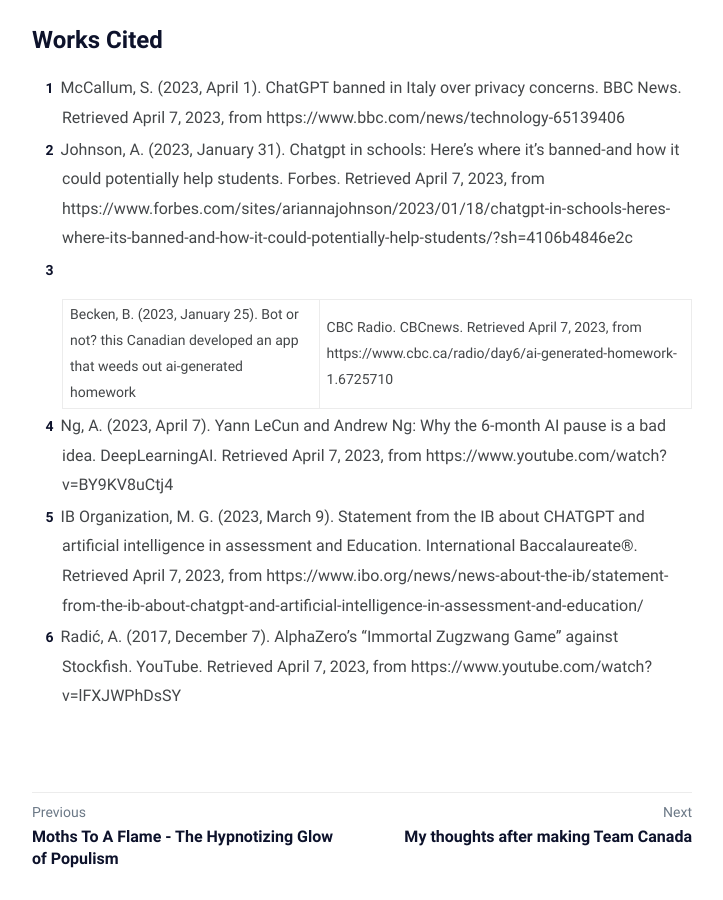
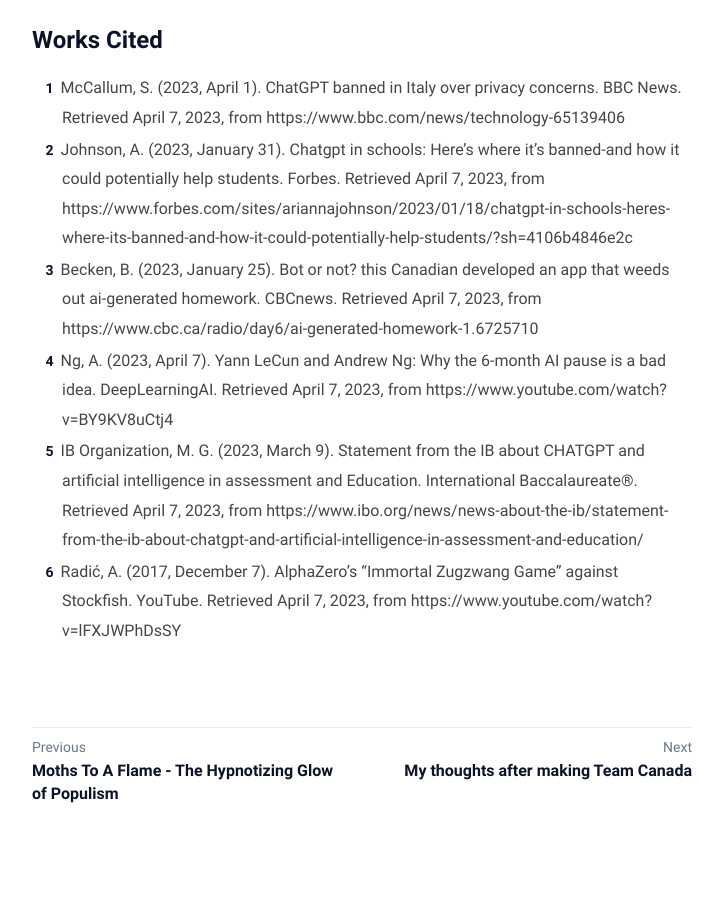
Before and after one commit to zhaju/old, a Jekyll site: the page built from _posts/visions-of-a-post-ai-world/2023-04-07-visions-of-a-post-ai-world.md, in a window 1280 px wide and 900 px high, scrolled down 2865 px. Shown: the whole window, without its empty margins (278-1001 px from the left). Built offline with Jekyll 4.4.1, drawn with Linux system fonts in a browser that asks for light colours.

```diff
--- a/_posts/visions-of-a-post-ai-world/2023-04-07-visions-of-a-post-ai-world.md
+++ b/_posts/visions-of-a-post-ai-world/2023-04-07-visions-of-a-post-ai-world.md
@@ -37,7 +37,7 @@ Even if AI does surpass us in every field of human endeavor, maybe not all is lo
 
 1. McCallum, S. (2023, April 1). ChatGPT banned in Italy over privacy concerns. BBC News. Retrieved April 7, 2023, from https://www.bbc.com/news/technology-65139406
 2. Johnson, A. (2023, January 31). Chatgpt in schools: Here's where it's banned-and how it could potentially help students. Forbes. Retrieved April 7, 2023, from https://www.forbes.com/sites/ariannajohnson/2023/01/18/chatgpt-in-schools-heres-where-its-banned-and-how-it-could-potentially-help-students/?sh=4106b4846e2c
-3. Becken, B. (2023, January 25). Bot or not? this Canadian developed an app that weeds out ai-generated homework | CBC Radio. CBCnews. Retrieved April 7, 2023, from https://www.cbc.ca/radio/day6/ai-generated-homework-1.6725710
+3. Becken, B. (2023, January 25). Bot or not? this Canadian developed an app that weeds out ai-generated homework. CBCnews. Retrieved April 7, 2023, from https://www.cbc.ca/radio/day6/ai-generated-homework-1.6725710
 4. Ng, A. (2023, April 7). Yann LeCun and Andrew Ng: Why the 6-month AI pause is a bad idea. DeepLearningAI. Retrieved April 7, 2023, from https://www.youtube.com/watch?v=BY9KV8uCtj4
 5. IB Organization, M. G. (2023, March 9). Statement from the IB about CHATGPT and artificial intelligence in assessment and Education. International Baccalaureate®. Retrieved April 7, 2023, from https://www.ibo.org/news/news-about-the-ib/statement-from-the-ib-about-chatgpt-and-artificial-intelligence-in-assessment-and-education/
 6. Radić, A. (2017, December 7). AlphaZero's "Immortal Zugzwang Game" against Stockfish. YouTube. Retrieved April 7, 2023, from https://www.youtube.com/watch?v=lFXJWPhDsSY
```
Also changed, not shown: _posts/thoughts-on-tc/2023-05-05-thoughts-after-making-team-canada.md (+2 -1 lines).
